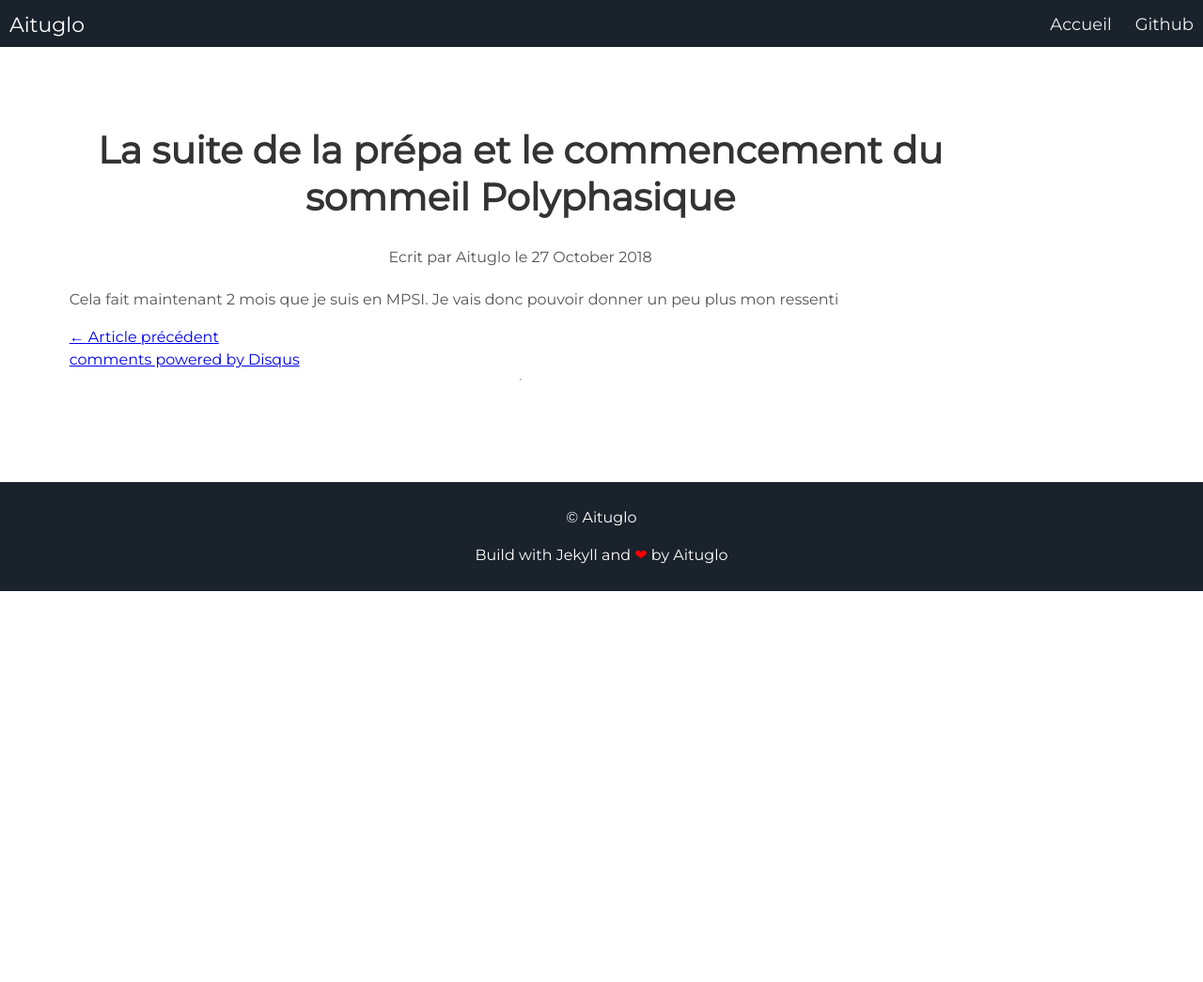
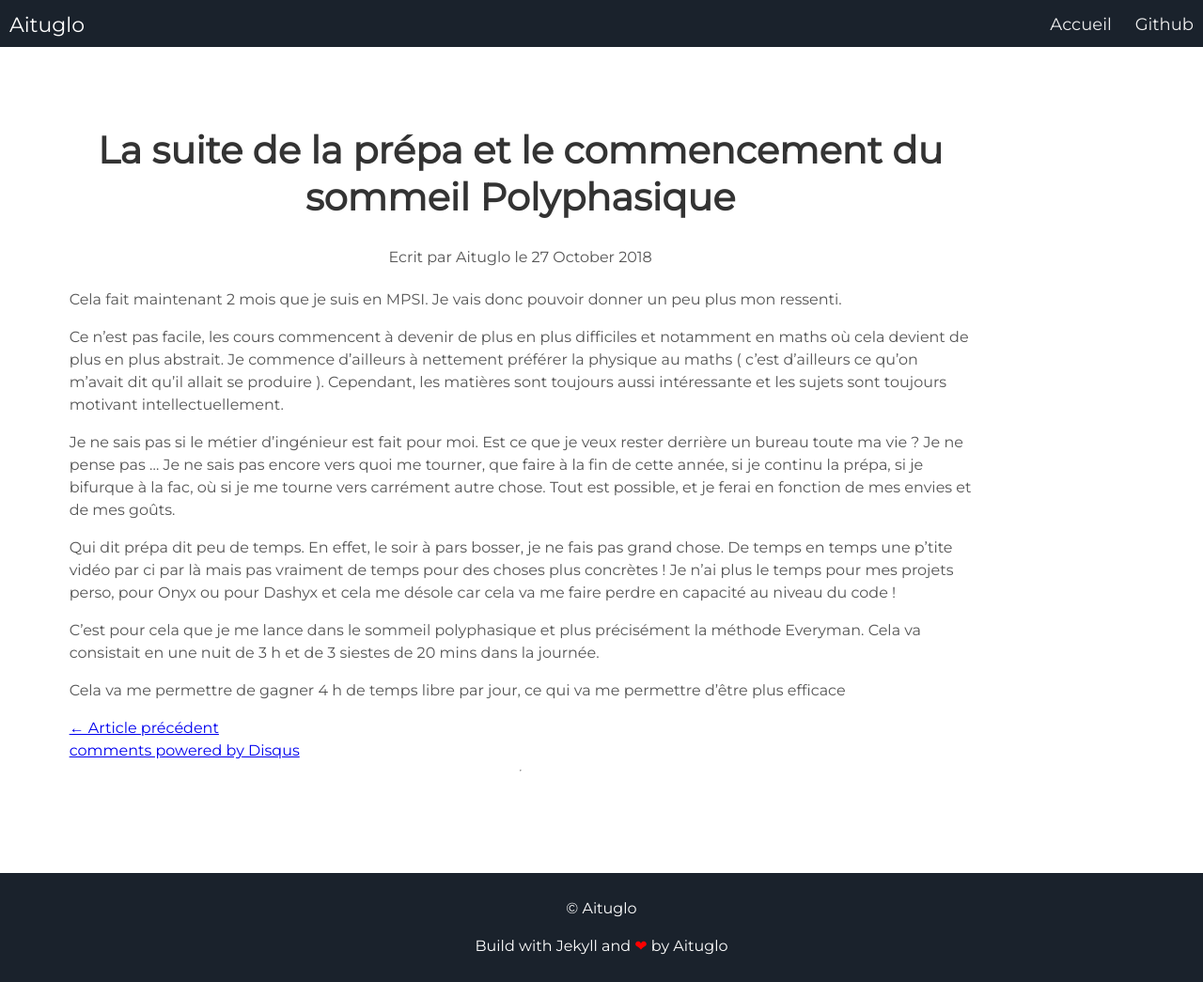
Before and after one commit to Aituglo/aituglo.com, a Jekyll site: the page built from _posts/2018-10-27-la-suite-de-la-prépa-et-le-commencement-du-sommeil-polyphasique.md, in a window 1280 px wide. Shown: the whole page at 94% size. Built offline with Jekyll 4.4.1, drawn with Linux system fonts in a browser that asks for light colours; comment, search, counter and statistics services are not loaded; before the commit the page ends 900 px from its top, so only the background shows below that.

Commit message:
Update Articles “2018-10-27-la-suite-de-la-prépa-et-le-commencement-du-sommeil-polyphasique”

```diff
--- a/_posts/2018-10-27-la-suite-de-la-prépa-et-le-commencement-du-sommeil-polyphasique.md
+++ b/_posts/2018-10-27-la-suite-de-la-prépa-et-le-commencement-du-sommeil-polyphasique.md
@@ -8,4 +8,18 @@ author: Aituglo
 header-img: /assets/images/fb_img_1536876767956.jpg
 layout: post
 ---
-Cela fait maintenant 2 mois que je suis en MPSI. Je vais donc pouvoir donner un peu plus mon ressenti
+Cela fait maintenant 2 mois que je suis en MPSI. Je vais donc pouvoir donner un peu plus mon ressenti.
+
+Ce n'est pas facile, les cours commencent à devenir de plus en plus difficiles et notamment en maths où cela devient de plus en plus abstrait. Je commence d'ailleurs à nettement préférer la physique au maths ( c'est d'ailleurs ce qu'on m'avait dit qu'il allait se produire ). Cependant, les matières sont toujours aussi intéressante et les sujets sont toujours motivant intellectuellement.
+
+
+
+Je ne sais pas si le métier d'ingénieur est fait pour moi. Est ce que je veux rester derrière un bureau toute ma vie ? Je ne pense pas ... Je ne sais pas encore vers quoi me tourner, que faire à la fin de cette année, si je continu la prépa, si je bifurque à la fac, où si je me tourne vers carrément autre chose. Tout est possible, et je ferai en fonction de mes envies et de mes goûts.
+
+
+
+Qui dit prépa dit peu de temps. En effet, le soir à pars bosser, je ne fais pas grand chose. De temps en temps une p'tite vidéo par ci par là mais pas vraiment de temps pour des choses plus concrètes ! Je n'ai plus le temps pour mes projets perso, pour Onyx ou pour Dashyx et cela me désole car cela va me faire perdre en capacité au niveau du code !
+
+C'est pour cela que je me lance dans le sommeil polyphasique et plus précisément la méthode Everyman. Cela va consistait en une nuit de 3 h et de 3 siestes de 20 mins dans la journée.
+
+Cela va me permettre de gagner 4 h de temps libre par jour, ce qui va me permettre d'être plus efficace
```
